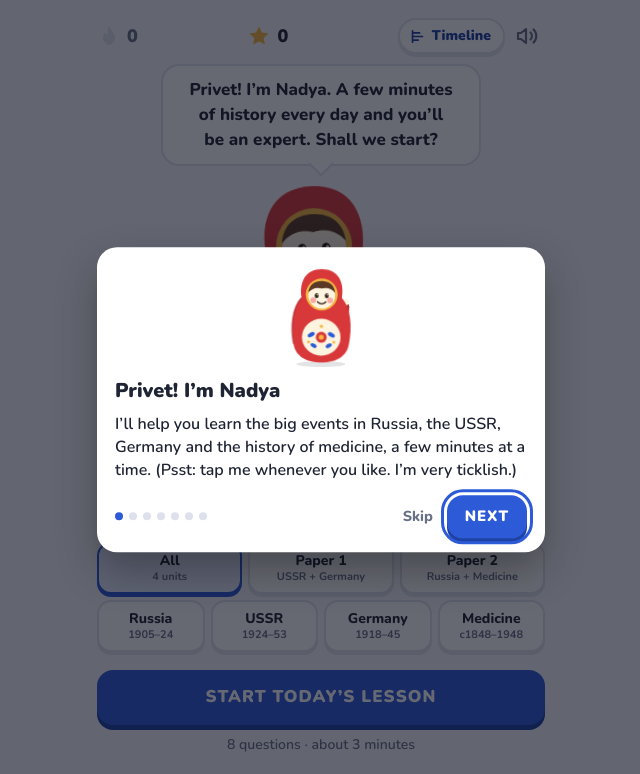
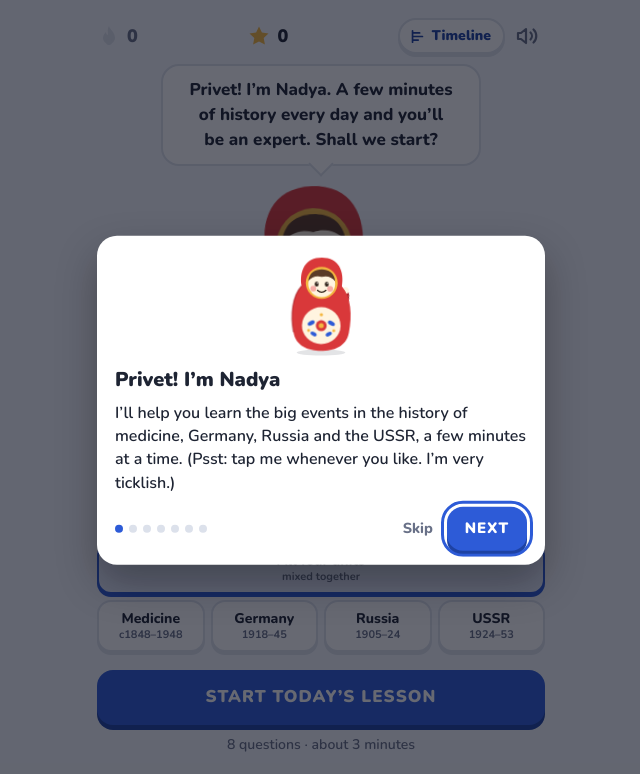
Before and after one commit to andy-butcher-dod/nadya, a plain HTML site: page index.html in a window 1280 px wide. Shown: the top 774 px of the page, without its empty margins (319-959 px from the left). Drawn offline with nearby package versions, Linux system fonts and the light colour scheme.

Commit message:
Focus on the subject matter, units in date order (1.19)
- Remove the Paper 1 / Paper 2 options; choose one unit or all four
- Order units by start date: Medicine, Germany, Russia, USSR
- Drop exam board and qualification names from the README
- A saved Paper 1 or Paper 2 setting becomes "All four units"

Co-Authored-By: Claude Opus 5.5 <noreply@anthropic.com>
Claude-Session: https://claude.ai/code/session_01EiZMPt8CUWSPnvwS53RYGL

```diff
--- a/index.html
+++ b/index.html
@@ -108,8 +108,8 @@ button:focus-visible{outline:3px solid var(--blue);outline-offset:3px}
 .seg{display:grid;grid-template-columns:repeat(3,1fr);gap:6px;margin-top:16px}
 .seg button{appearance:none;border:2px solid var(--line);background:var(--surface);border-radius:14px;padding:10px 6px;font-weight:800;font-size:14.5px;cursor:pointer;box-shadow:0 3px 0 var(--line);line-height:1.2}
 .seg button small{display:block;font-weight:700;font-size:12px;color:var(--muted)}
-.seg.home{grid-template-columns:repeat(12,1fr)}
-.seg.home button{grid-column:span 3;padding:9px 3px;font-size:14px}
+.seg.home{grid-template-columns:repeat(4,1fr)}
+.seg.home button{padding:9px 3px;font-size:14px}
 .seg.home button small{font-size:11px}
 .seg.home button.grp{grid-column:span 4}
 .seg button[aria-pressed="true"]{border-color:var(--blue);background:var(--blue-soft);box-shadow:0 3px 0 var(--blue)}
@@ -641,7 +641,7 @@ EV.d=[
 [1946,"1946",5,"The National Health Service Act","Labour’s Health Minister Aneurin Bevan passed the Act to create the NHS. Many doctors opposed it, but Bevan won them round by letting them keep private patients.","The law that created a free health service for everyone."],
 [1948,"5 Jul 1948",5,"The NHS begins","Medical care, hospital treatment, dentists and opticians became free to all at the point of use. About 90% of doctors had joined the NHS.","The biggest change in health care in British history: no one had to worry about the cost of being ill."]
 ];
-const APP_VERSION="1.18";
+const APP_VERSION="1.19";
 // Android app: a newer version of this page has been downloaded. Switch to it when it won't interrupt anything.
 let updatePending=false;
 window.nadyaUpdateReady=()=>{if(!L&&!tlOpen)location.reload();else updatePending=true};
@@ -650,12 +650,12 @@ let settingsOpen=false;
 const NATIVE=!!window.NadyaNative;
 const APK_URL="https://github.com/andy-butcher-dod/nadya/releases/latest/download/nadya.apk";
 function syncNative(){if(!NATIVE)return;try{NadyaNative.reportProgress(JSON.stringify({last:S.last,streak:S.streak,best:S.best}))}catch(e){}}
-const UNITS=["a","b","c","d"];
+// In order of start date
+const UNITS=["d","c","a","b"];
 const UNIT_NAME={a:"Russia 1905–24",b:"USSR 1924–53",c:"Germany 1918–45",d:"Medicine c1848–1948"};
 const UNIT_BTN={a:["Russia","1905–24"],b:["USSR","1924–53"],c:["Germany","1918–45"],d:["Medicine","c1848–1948"]};
 const UNIT_YEARS={a:[1900,1924],b:[1917,1955],c:[1914,1946],d:[1840,1950]};
-// Mixes: all units, or the two units of each exam paper
-const GROUPS={all:{name:"All",sub:"4 units",u:UNITS},p1:{name:"Paper 1",sub:"USSR + Germany",u:["b","c"]},p2:{name:"Paper 2",sub:"Russia + Medicine",u:["a","d"]}};
+const GROUPS={all:{name:"All four units",sub:"mixed together",u:UNITS}};
 const unitsOf=k=>GROUPS[k]?GROUPS[k].u:UNITS.includes(k)?[k]:UNITS;
 const LEN=8, INTERVALS=[0,1,2,4,7,14], MAX_NEW=5;
 const MONTH={Jan:1,Feb:2,Mar:3,Apr:4,May:5,Jun:6,June:6,Jul:7,Aug:8,Sep:9,Oct:10,Nov:11,Dec:12,Winter:12};
@@ -1098,10 +1098,10 @@ window.addEventListener("popstate",()=>{if(chOpen)closeChallenge();else if(tlOpe
 let tourOn=false,tourI=0;
 function tourSteps(){
   const t=[
-    {mood:"hello",title:"Privet! I’m Nadya",text:"I’ll help you learn the big events in Russia, the USSR, Germany and the history of medicine, a few minutes at a time. (Psst: tap me whenever you like. I’m very ticklish.)"},
+    {mood:"hello",title:"Privet! I’m Nadya",text:"I’ll help you learn the big events in the history of medicine, Germany, Russia and the USSR, a few minutes at a time. (Psst: tap me whenever you like. I’m very ticklish.)"},
     {sel:"#go",title:"One short lesson a day",text:"Each lesson is 8 quick questions and takes about 3 minutes. After every answer you’ll see where that event fits in history."},
     {sel:".week",title:"Keep your streak going",text:"Each day you practise lights a flame. Miss a day and I get sad… so please don’t!"},
-    {sel:".seg",title:"Choose what to practise",text:"Practise one unit, both units of an exam paper, or all four mixed together."},
+    {sel:".seg",title:"Choose what to practise",text:"Practise one unit, or all four mixed together."},
     {sel:"#browse",title:"The timeline",text:"Tap here to see every event in order, with what happened and why it mattered. There’s a Timeline challenge in there too."},
     {sel:".progress",title:"Watch your progress",text:"Events you’ve met show as started. Get one right three times, on different days, and it’s learned."}
   ];
```
Also changed, not shown: 1 other file.
